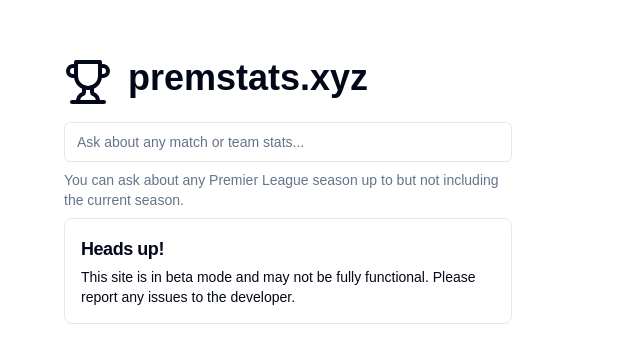
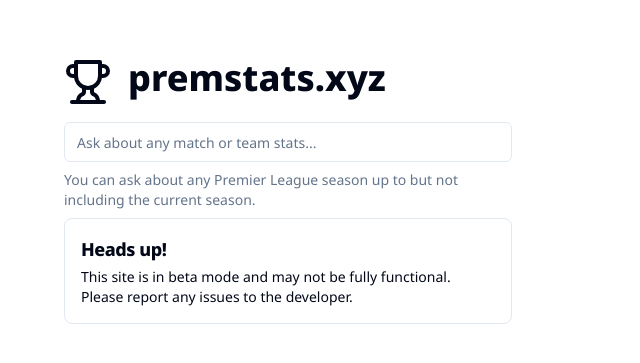
Before and after one commit to kj3moraes/premstats, a Next.js app in the folder premstats-frontend/: page / in a window 1280 px wide. Shown: the part 209-572 px from the top of the page, without its empty margins (0-640 px from the left). Built offline with nearby package versions, Linux system fonts and the light colour scheme.

Commit message:
removed geist font

```diff
--- a/premstats-frontend/app/globals.css
+++ b/premstats-frontend/app/globals.css
@@ -1,10 +1,6 @@
 @tailwind base;
 @tailwind components;
 @tailwind utilities;
-
-body {
-  font-family: Arial, Helvetica, sans-serif;
-}
 
 @layer utilities {
   .text-balance {
--- a/premstats-frontend/app/layout.tsx
+++ b/premstats-frontend/app/layout.tsx
@@ -1,20 +1,8 @@
 import type { Metadata } from 'next';
 import clsx from 'clsx';
-import localFont from 'next/font/local';
 import { Noto_Sans } from 'next/font/google';
 import { Analytics } from '@vercel/analytics/react';
 import './globals.css';
-
-const geistSans = localFont({
-  src: './fonts/GeistVF.woff',
-  variable: '--font-geist-sans',
-  weight: '100 900',
-});
-const geistMono = localFont({
-  src: './fonts/GeistMonoVF.woff',
-  variable: '--font-geist-mono',
-  weight: '100 900',
-});
 
 const notosans = Noto_Sans({
   variable: '--font-notosans',
@@ -35,8 +23,6 @@
 }>) {
   return (
     <html lang='en'  className={clsx(
-      geistSans.variable,
-      geistMono.variable,
       notosans.variable
     )}>
       <body
```
Also changed, not shown: premstats-frontend/app/fonts/GeistMonoVF.woff (deleted), premstats-frontend/app/fonts/GeistVF.woff (deleted).
